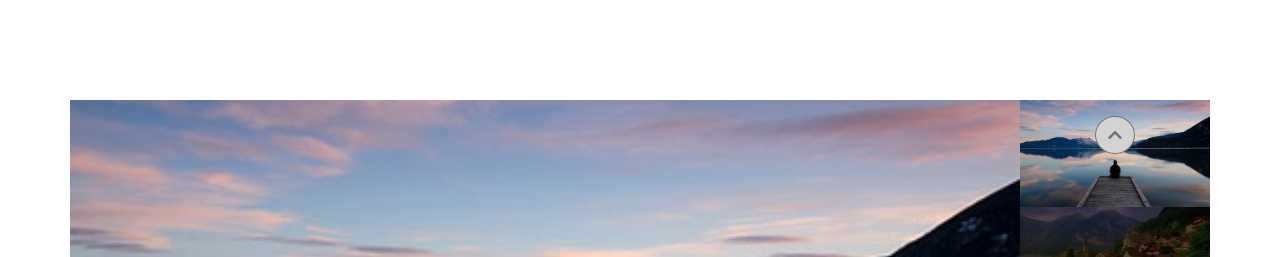
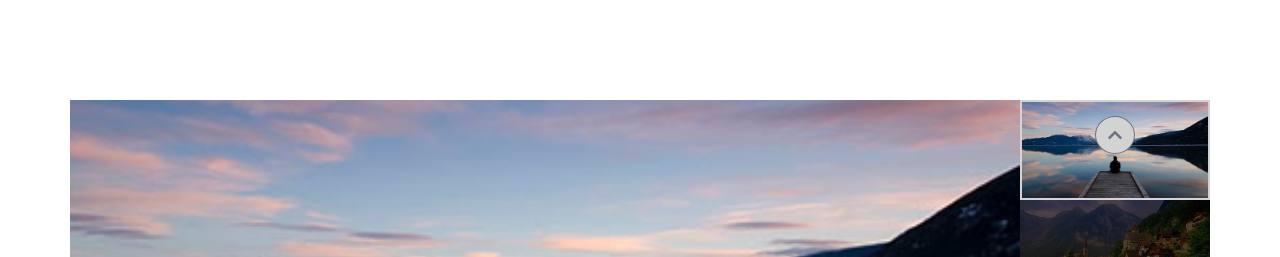
Before and after one commit to mariaacanfora/vue-slider, a plain HTML site: page index.html in a window 1280 px wide. Shown: the top 257 px of the page. Drawn offline with nearby package versions, Linux system fonts and the light colour scheme.

Commit message:
Fixed images and their containers dimensions

```diff
--- a/css/style.css
+++ b/css/style.css
@@ -33,9 +33,8 @@
 
 .active{
     opacity: 1;
+
 }
-
-
 
 .text-container{
     position: absolute;
@@ -49,10 +48,13 @@
     width: 100%;
     filter: brightness(0.3);
     transition: brightness .3s;
+    height: calc(100% / 5);
 }
 
 .little-active{
     filter: brightness(1);
+    outline: lightgrey solid 2px;
+    outline-offset: -2px;
 }
 
 .arrow-container{
--- a/index.html
+++ b/index.html
@@ -23,9 +23,9 @@
     <main id="root">
         <div class="container" style="margin-top: 100px;">
 
-            <div class="row" style="min-height: 500px;">
+            <div class="row" style="height: 500px;">
 
-                <div class="col-10 p-0" style="position: relative;">
+                <div class="col-10 p-0" style="position: relative; height: 100%;">
 
                     <div class="item-container" v-for="(element, i) in items"
                         :class="i === currentImg ? 'active' : '' ">
@@ -42,7 +42,7 @@
                     </div>
                 </div>
 
-                <div class="col-2 p-0" style="position: relative;">
+                <div class="col-2 p-0" style="position: relative; height: 100%;">
                     <img :src="item.image" alt="" class="little-img" v-for="item,i in items" :class="i === currentImg ? 'little-active' : '' ">
 
                     <div class="d-flex arrow-container flex-column justify-content-between p-3">
```
